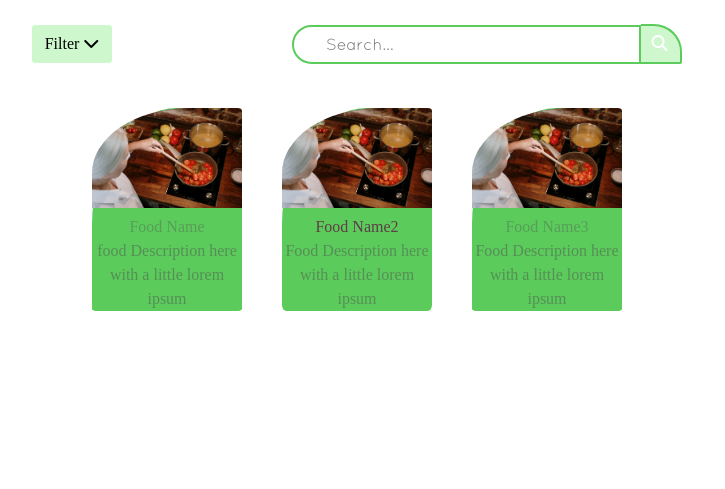
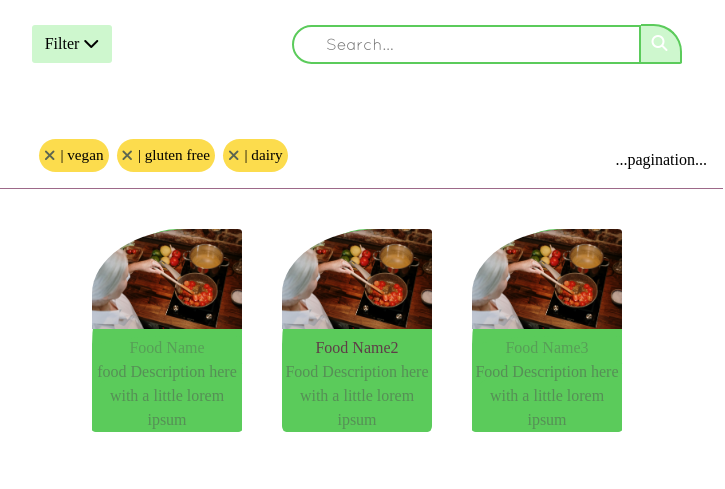
Before and after one commit to JenniferLarsen/TW-Course-2, a Node server app: page /results-page.html in a window 1280 px wide. Shown: the part 100-589 px from the top of the page, without its empty margins (283-1008 px from the left). Run offline with Node 20, Linux system fonts and the light colour scheme; some libraries are stand-ins or nearby versions.

Commit message:
filter section styling complete, began pagination

```diff
--- a/public/results-page.html
+++ b/public/results-page.html
@@ -42,10 +42,11 @@
                   <i id="arrow" class="fa-solid fa-chevron-down"></i>
                 </div>
                 <ul id="a-list" class="dropdown-list">
-                  <li class="dropdown-list-item"></li>
-                  <li class="dropdown-list-item">item1</li>
-                  <li class="dropdown-list-item">item2</li>
-                  <li class="dropdown-list-item">item3</li>
+                  <li class="dropdown-list-item">Diet</li>
+                  <li class="dropdown-list-item">Health</li>
+                  <li class="dropdown-list-item">Region</li>
+                  <li class="dropdown-list-item">Time</li>
+                  <li class="dropdown-list-item">Dish</li>
                 </ul>
               </div>
 
@@ -60,9 +61,14 @@
             </div> <!-- end search bar group-->
           </div> <!-- end search-bar-container -->
 
-        <section>
-            <div id="selected-filters-sec" >
-
+        <section id="filters-section">
+            <div class="filters-page-container" >
+              <div class="selected-filters">
+                  <li><i class="fa-solid fa-xmark"></i>| vegan</li>
+                  <li><i class="fa-solid fa-xmark"></i>| gluten free</li>
+                  <li><i class="fa-solid fa-xmark"></i>| dairy</li>
+              </div>
+              <div class="pagination"> ...pagination... </div>
             </div>
 
         </section>
--- a/public/results.css
+++ b/public/results.css
@@ -35,6 +35,7 @@
 #search-results div {
     margin: 20px;
 }
+
  /* filter button and dropdown styling */
 .dropdown{
     position: relative;
@@ -87,13 +88,14 @@
     text-align: center;
     justify-self: baseline;
     left: 90%;
-    min-width: 200px;
+    width: 200px;
     padding: 5px;
     background-color: rgb(127, 159, 79);
     color: white;
     font-size: 20px;
     z-index: 1;
 }
+
 /* search bar and icon styling */
 .search-box{
     display: flex;
@@ -125,8 +127,51 @@
     border-color: #5BCB5B;
     cursor: pointer;
 }
+.search-icon:hover{
+    color: #568F56;
+    transition: color 0.5s;
+}
+
 /* filter item area styling */
-
+#filters-section{
+    min-width: 100%;
+    /* delete later */
+    /* background-color: aqua; */
+}
+.filters-page-container {
+    display: flex;
+    justify-content: space-between;     /* X-axis alignment*/
+    align-items: self-end;              /* Y-axis alignment*/
+    margin: auto;
+    padding: 1rem;
+    padding-top: 2.5rem;
+    width: 700px;
+    height: 4rem;
+    border-bottom: 1px solid #9D6989;
+    /* delete later */
+    /* background-color: grey; */
+}
+.selected-filters{
+    display: flex;
+    flex-direction: row;
+    margin-left: 2rem;
+    max-width: 65%;
+    /* delete later */
+    /* background-color: hsl(120, 25%, 45%); */
+}
+.selected-filters li{
+    display: inline-flex;
+    align-items: center;
+    background-color: #FCDC4D ;
+    padding: 5px;
+    font-size: .95rem;
+    margin-right: .5rem;
+    border-radius: 30px;
+}
+.selected-filters i{
+    padding-right: 5px;
+    color:rgb(91, 101, 81);
+}
 /* content area styling */
 img{
     width: 150px;
```
